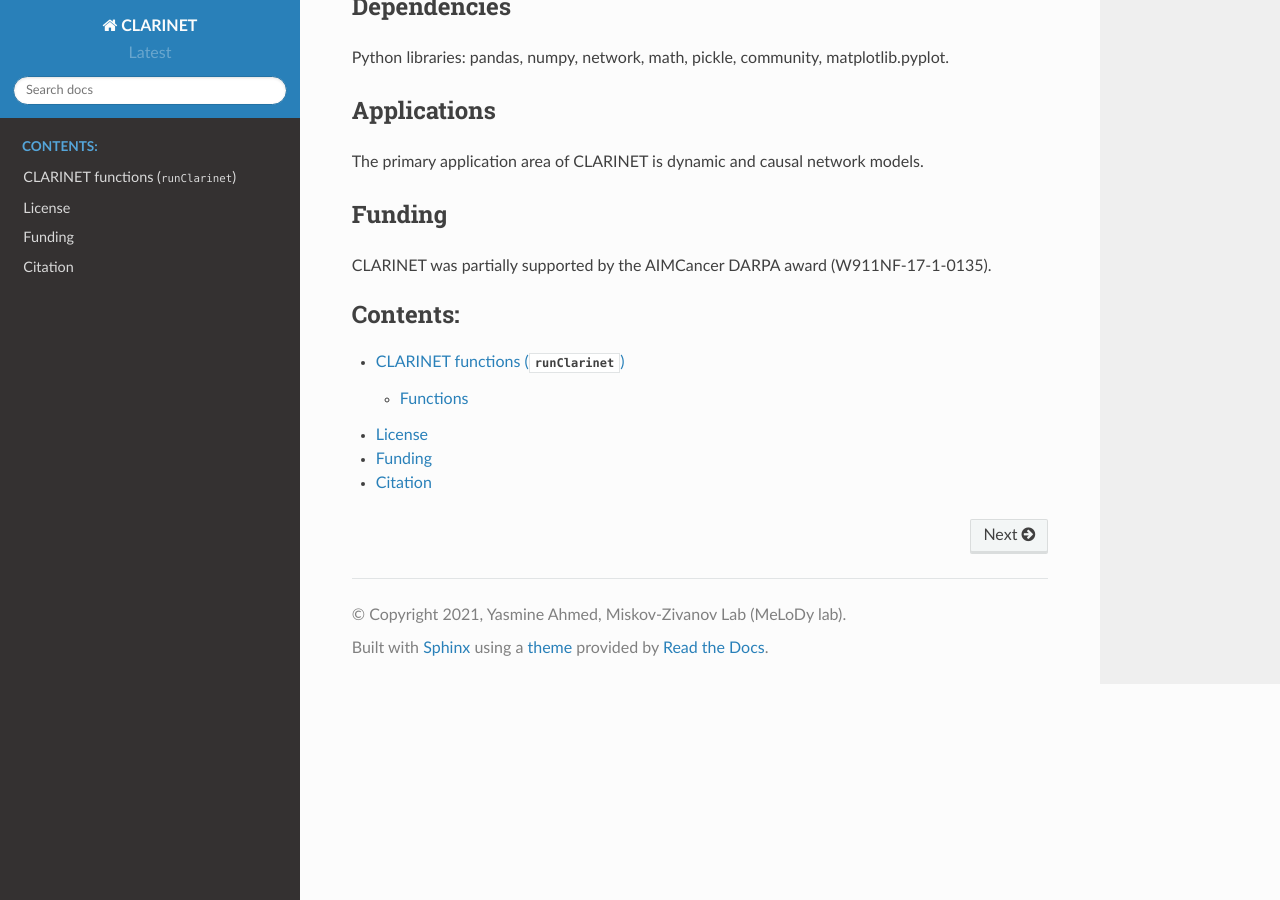
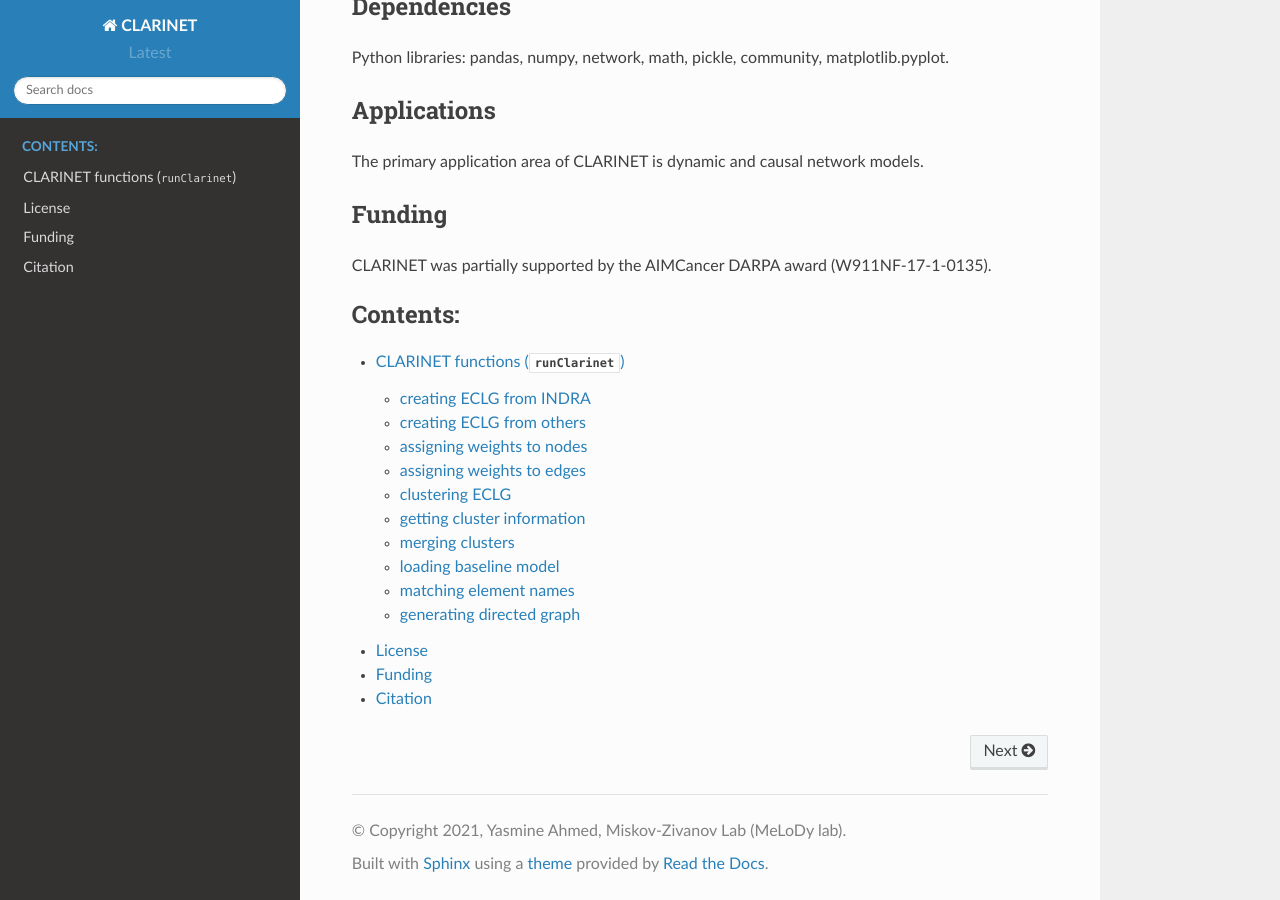
Before and after one commit to pitt-miskov-zivanov-lab/CLARINET, a Sphinx documentation site: the page built from docs/index.rst, in a window 1280 px wide and 900 px high, scrolled down 839 px. Built offline with Sphinx 7.4.7 and the Read the Docs theme 2.0.0, drawn with Linux system fonts in a browser that asks for light colours.

Commit message:
update runClarinet.py and runClarinet.rst

```diff
--- a/docs/CLARINET.rst
+++ b/docs/CLARINET.rst
@@ -7,22 +7,52 @@ CLARINET functions (:py:mod:`runClarinet`)
 ===================================================
 This page provides a detailed documentation of the CLARINET functions.
 
-Functions
----------
+creating ECLG from INDRA
+-----------------------------
 .. currentmodule:: runClarinet
 .. autofunction:: create_eclg
 
+creating ECLG from others
+-----------------------------
+.. currentmodule:: runClarinet
+.. autofunction:: create_eclg_el
+
+assigning weights to nodes
+-----------------------------
 .. currentmodule:: runClarinet
 .. autofunction:: node_weighting
 
+assigning weights to edges
+-----------------------------
 .. currentmodule:: runClarinet
 .. autofunction:: edge_weighting
 
+clustering ECLG
+-----------------------------
 .. currentmodule:: runClarinet
 .. autofunction:: clustering
 
+getting cluster information
+-----------------------------
+.. currentmodule:: runClarinet
+.. autofunction:: get_cluster_info
+
+merging clusters
+-----------------------------
 .. currentmodule:: runClarinet
 .. autofunction:: merge_clusters
 
+loading baseline model
+-----------------------------
+.. currentmodule:: runClarinet
+.. autofunction:: get_model
+
+matching element names
+-----------------------------
+.. currentmodule:: runClarinet
+.. autofunction:: getVariableName
+
+generating directed graph
+-----------------------------
 .. currentmodule:: runClarinet
 .. autofunction:: make_diGraph
```
Also changed, not shown: 1 other file.
